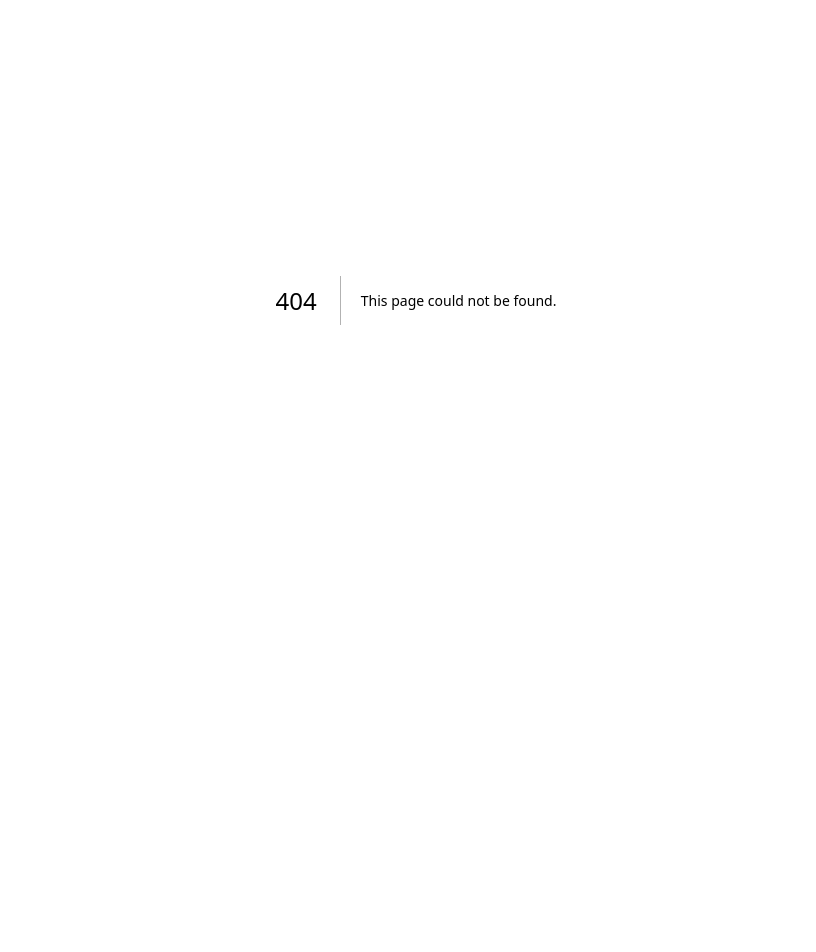
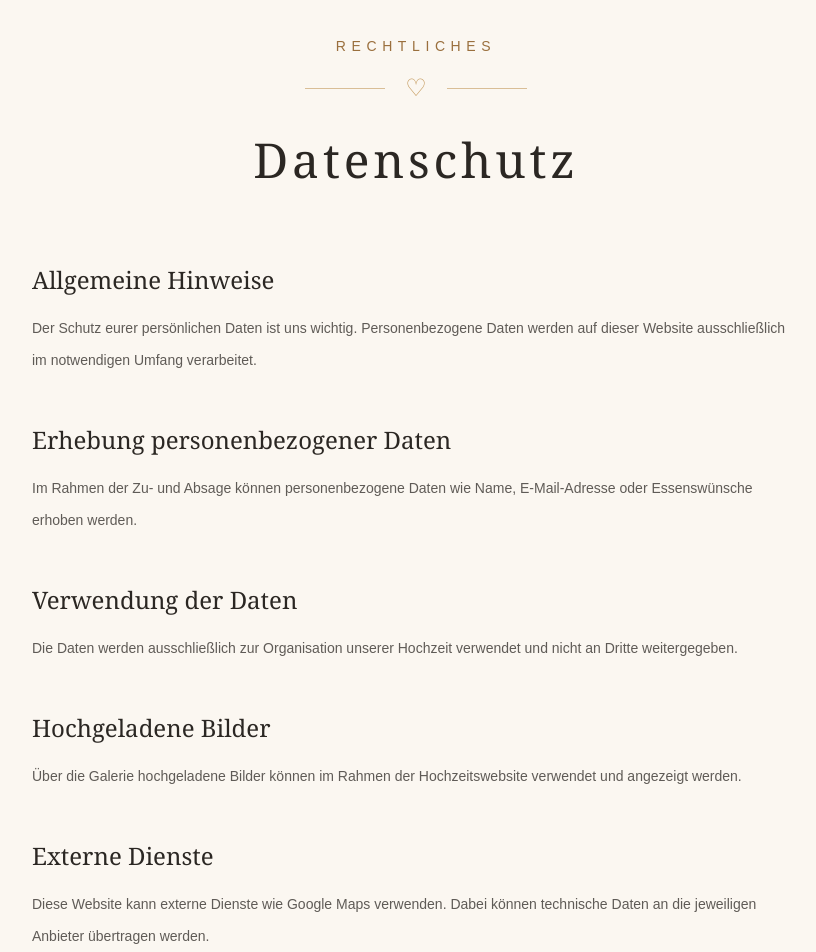
Before and after one commit to janmdl1/Hochzeits-websiteCM, a Next.js app: page /datenschutz in a window 1280 px wide. Before the commit this address had no page. Shown: the part 100-1052 px from the top of the page, without its empty margins (224-1040 px from the left). Before the commit the page ends 800 px from the top, so only its background shows below. Built offline with nearby package versions, Linux system fonts and the light colour scheme.

Commit message:
erstellen von Impressum- & Datenschutzseiten

```diff
--- /dev/null
+++ b/app/datenschutz/page.tsx
@@ -0,0 +1,94 @@
+export default function DatenschutzPage() {
+  return (
+    <main className="min-h-screen bg-[#fbf7f1] px-6 py-28 text-[#2b2723]">
+      <div className="mx-auto max-w-3xl">
+        {/* Titel */}
+        <div className="mt-6 text-center">
+          <p className="text-sm uppercase tracking-[0.4em] text-[#9a6f3d]">
+            Rechtliches
+          </p>
+
+          <div className="mt-4 flex items-center justify-center gap-5 text-[#c49a5d]">
+            <span className="h-px w-20 bg-[#c49a5d]/60" />
+            <span className="text-2xl">♡</span>
+            <span className="h-px w-20 bg-[#c49a5d]/60" />
+          </div>
+
+          <h1 className="mt-8 font-serif text-5xl font-light tracking-[0.08em]">
+            Datenschutz
+          </h1>
+        </div>
+
+        {/* Inhalt */}
+        <div className="mt-20 space-y-12 text-sm leading-8 text-[#2b2723]/75">
+          <section>
+            <h2 className="mb-4 font-serif text-2xl text-[#2b2723]">
+              Allgemeine Hinweise
+            </h2>
+
+            <p>
+              Der Schutz eurer persönlichen Daten ist uns wichtig. Personenbezogene
+              Daten werden auf dieser Website ausschließlich im notwendigen Umfang
+              verarbeitet.
+            </p>
+          </section>
+
+          <section>
+            <h2 className="mb-4 font-serif text-2xl text-[#2b2723]">
+              Erhebung personenbezogener Daten
+            </h2>
+
+            <p>
+              Im Rahmen der Zu- und Absage können personenbezogene Daten wie
+              Name, E-Mail-Adresse oder Essenswünsche erhoben werden.
+            </p>
+          </section>
+
+          <section>
+            <h2 className="mb-4 font-serif text-2xl text-[#2b2723]">
+              Verwendung der Daten
+            </h2>
+
+            <p>
+              Die Daten werden ausschließlich zur Organisation unserer Hochzeit
+              verwendet und nicht an Dritte weitergegeben.
+            </p>
+          </section>
+
+          <section>
+            <h2 className="mb-4 font-serif text-2xl text-[#2b2723]">
+              Hochgeladene Bilder
+            </h2>
+
+            <p>
+              Über die Galerie hochgeladene Bilder können im Rahmen der
+              Hochzeitswebsite verwendet und angezeigt werden.
+            </p>
+          </section>
+
+          <section>
+            <h2 className="mb-4 font-serif text-2xl text-[#2b2723]">
+              Externe Dienste
+            </h2>
+
+            <p>
+              Diese Website kann externe Dienste wie Google Maps verwenden.
+              Dabei können technische Daten an die jeweiligen Anbieter
+              übertragen werden.
+            </p>
+          </section>
+        </div>
+
+        {/* Zurück-Link */}
+        <div className="mt-12 pb-24 text-center">
+        <a
+            href="/"
+            className="text-sm uppercase tracking-[0.3em] text-[#9a6f3d] transition hover:text-[#c49a5d]"
+        >
+            ← Zurück zur Hochzeit
+        </a>
+        </div>
+      </div>
+    </main>
+  );
+}
--- /dev/null
+++ b/app/impressum/page.tsx
@@ -0,0 +1,75 @@
+export default function ImpressumPage() {
+  return (
+    <main className="min-h-screen bg-[#fbf7f1] px-6 py-28 text-[#2b2723]">
+      <div className="mx-auto max-w-3xl">
+        {/* Titel */}
+        <div className="mt-6 text-center">
+          <p className="text-sm uppercase tracking-[0.4em] text-[#9a6f3d]">
+            Rechtliches
+          </p>
+
+          <div className="mt-4 flex items-center justify-center gap-5 text-[#c49a5d]">
+            <span className="h-px w-20 bg-[#c49a5d]/60" />
+            <span className="text-2xl">♡</span>
+            <span className="h-px w-20 bg-[#c49a5d]/60" />
+          </div>
+
+          <h1 className="mt-8 font-serif text-5xl font-light tracking-[0.08em]">
+            Impressum
+          </h1>
+        </div>
+
+        {/* Inhalt */}
+        <div className="mt-20 space-y-12 text-sm leading-8 text-[#2b2723]/75">
+          <section>
+            <h2 className="mb-4 font-serif text-2xl text-[#2b2723]">
+              Angaben gemäß § 5 TMG
+            </h2>
+
+            <p>
+              Christina Eberlein <br />
+              Marc Linke <br />
+              Gronsdorferstraße 9m <br />
+              85540 Haar
+            </p>
+          </section>
+
+          <section>
+            <h2 className="mb-4 font-serif text-2xl text-[#2b2723]">
+              Kontakt
+            </h2>
+
+            <p>
+              E-Mail: kontakt@hochzeit.de
+              <br />
+              Telefon: +49 123 456789
+            </p>
+          </section>
+
+          <section>
+            <h2 className="mb-4 font-serif text-2xl text-[#2b2723]">
+              Haftung für Inhalte
+            </h2>
+
+            <p>
+              Trotz sorgfältiger inhaltlicher Kontrolle übernehmen wir keine
+              Haftung für die Inhalte externer Links. Für den Inhalt der
+              verlinkten Seiten sind ausschließlich deren Betreiber
+              verantwortlich.
+            </p>
+          </section>
+        </div>
+
+        {/* Zurück-Link */}
+        <div className="mt-12 pb-24 text-center">
+        <a
+            href="/"
+            className="text-sm uppercase tracking-[0.3em] text-[#9a6f3d] transition hover:text-[#c49a5d]"
+        >
+            ← Zurück zur Hochzeit
+        </a>
+        </div>
+      </div>
+    </main>
+  );
+}
--- a/app/page.tsx
+++ b/app/page.tsx
@@ -6,6 +6,7 @@ import Confirmation from "@/components/Confirmation";
 import Gifts from "@/components/Gifts";
 import Gallery from "@/components/Gallery";
 import FAQ from "@/components/FAQ";
+import Footer from "@/components/Footer";
 
 export default function Home() {
   return (
@@ -18,6 +19,7 @@ export default function Home() {
       <Gifts />
       <Gallery />
       <FAQ />
+      <Footer/>
 
     </main>
   );
--- /dev/null
+++ b/components/Footer.tsx
@@ -0,0 +1,57 @@
+export default function Footer() {
+  return (
+    <footer className="relative overflow-hidden bg-[#f7f2ec] px-6 py-16 text-center">
+      {/* Obere Trennlinie */}
+      <div className="mx-auto max-w-5xl">
+        <div className="flex items-center justify-center gap-5 text-[#c49a5d]/80">
+          <span className="h-px flex-1 bg-[#c49a5d]/30" />
+          <span className="text-xl">♡</span>
+          <span className="h-px flex-1 bg-[#c49a5d]/30" />
+        </div>
+      </div>
+
+      {/* Inhalt */}
+      <div className="mx-auto mt-10 max-w-3xl">
+        <p className="font-serif text-3xl font-light italic text-[#2b2723]/75">
+          Wir freuen uns auf euch
+        </p>
+
+        <div className="mt-5 text-2xl text-[#c49a5d]">
+          ♡
+        </div>
+
+        <p className="mt-6 text-sm uppercase tracking-[0.35em] text-[#9a6f3d]">
+          Christina & Marc
+        </p>
+
+        <p className="mt-3 text-sm tracking-[0.25em] text-[#2b2723]/55">
+          29. Mai 2027
+        </p>
+
+        {/* Links */}
+        <div className="mt-10 flex items-center justify-center gap-6 text-xs uppercase tracking-[0.22em] text-[#2b2723]/50">
+          <a
+            href="/impressum"
+            className="transition hover:text-[#9a6f3d]"
+          >
+            Impressum
+          </a>
+
+          <span className="text-[#c49a5d]/40">|</span>
+
+          <a
+            href="/datenschutz"
+            className="transition hover:text-[#9a6f3d]"
+          >
+            Datenschutz
+          </a>
+        </div>
+
+        {/* Kleiner Abschlusstext */}
+        <p className="mt-8 text-xs tracking-[0.15em] text-[#2b2723]/35">
+          Mit Liebe gestaltet ♡
+        </p>
+      </div>
+    </footer>
+  );
+}
```
